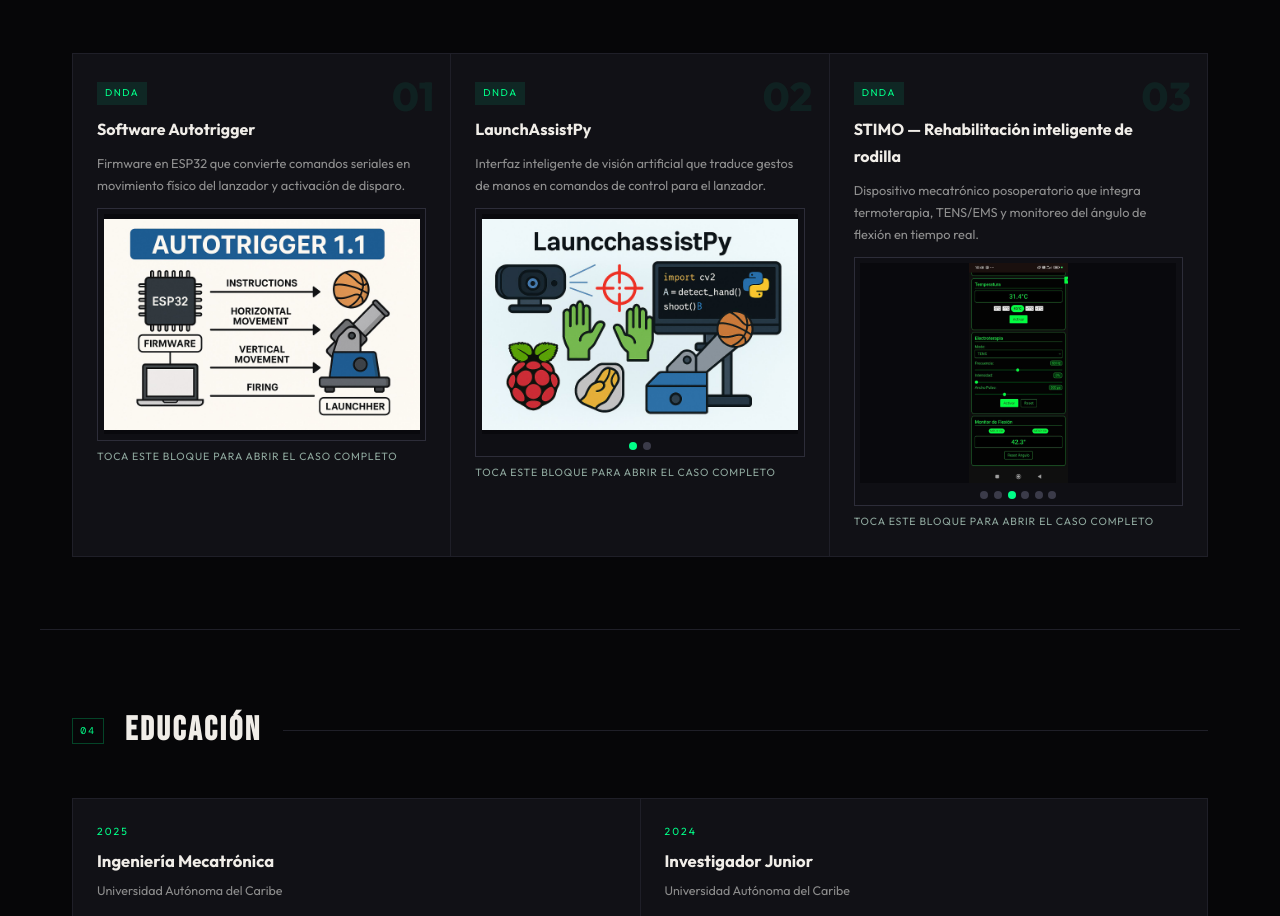
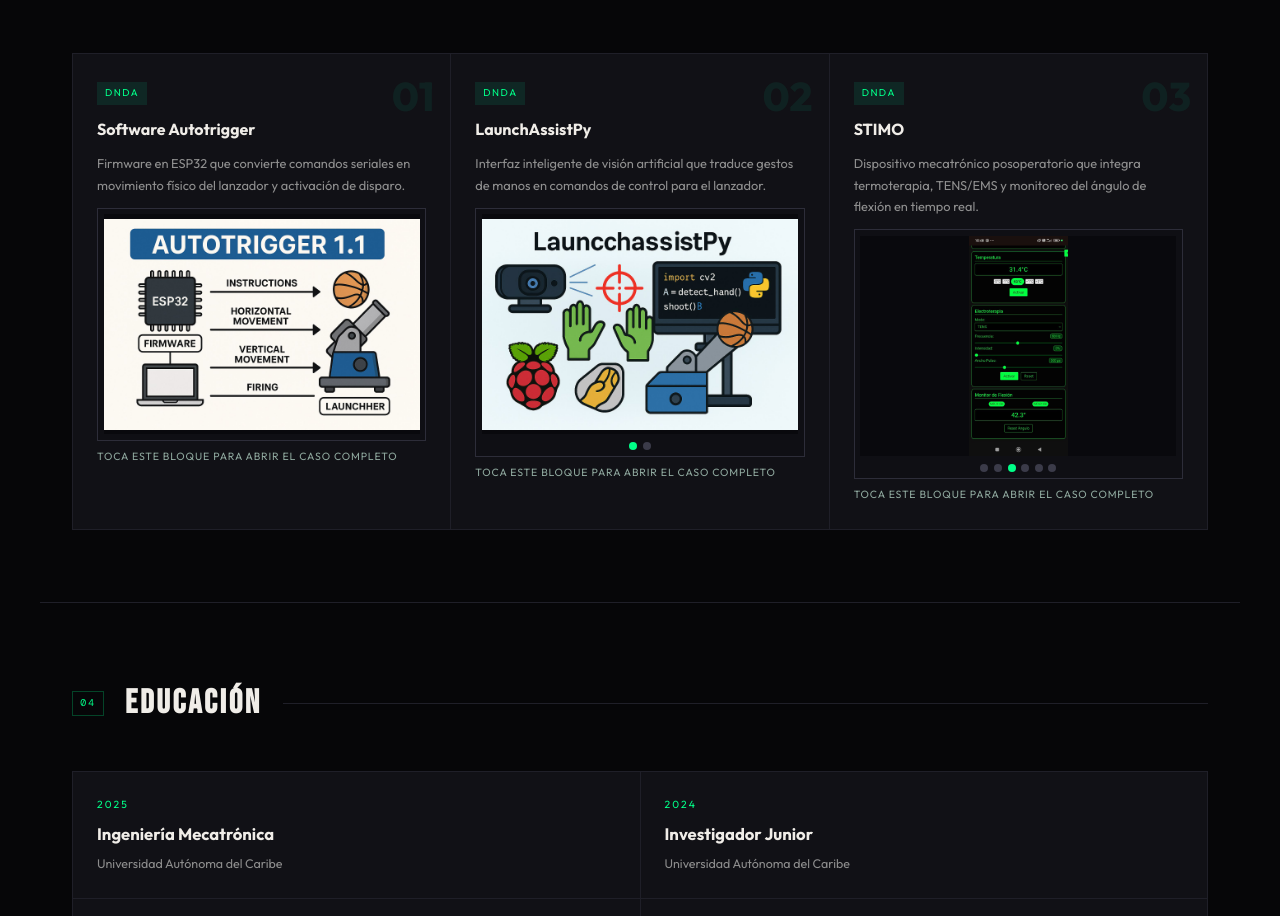
Before and after one commit to theo272004/mi-cv-web, a React (Vite) app: page / in a window 1280 px wide. Shown: the part 2809-3725 px from the top of the page. Built offline with nearby package versions, Linux system fonts and the light colour scheme.

Commit message:
Simplify STIMO title label

```diff
--- a/src/App.jsx
+++ b/src/App.jsx
@@ -277,7 +277,7 @@ function App() {
           <div className="project-card reveal stimo-card" onClick={() => setStimoExpanded(true)}>
             <div className="project-num">03</div>
             <div className="project-badge">DNDA</div>
-            <div className="project-title">STIMO — Rehabilitación inteligente de rodilla</div>
+            <div className="project-title">STIMO</div>
             <div className="project-desc">Dispositivo mecatrónico posoperatorio que integra termoterapia, TENS/EMS y monitoreo del ángulo de flexión en tiempo real.</div>
             <div className="stimo-carousel">
               <img src={stimoImages[stimoIndex]} alt={`STIMO evidencia ${stimoIndex + 1}`} />
@@ -381,7 +381,7 @@ function App() {
         <div className="stimo-modal" onClick={() => setStimoExpanded(false)}>
           <article className="stimo-modal-card" onClick={(e) => e.stopPropagation()}>
             <div className="stimo-modal-top">
-              <h3>STIMO — Rehabilitación inteligente de rodilla</h3>
+              <h3>STIMO</h3>
               <button className="stimo-close" onClick={() => setStimoExpanded(false)}>✕</button>
             </div>
 
```
